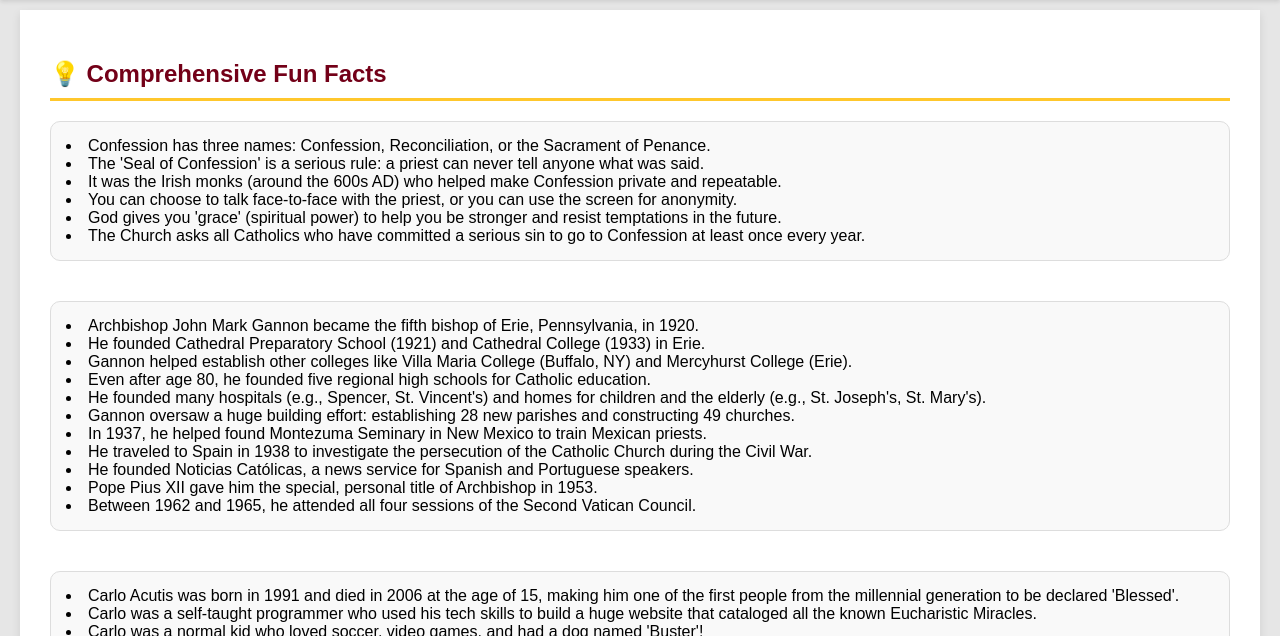
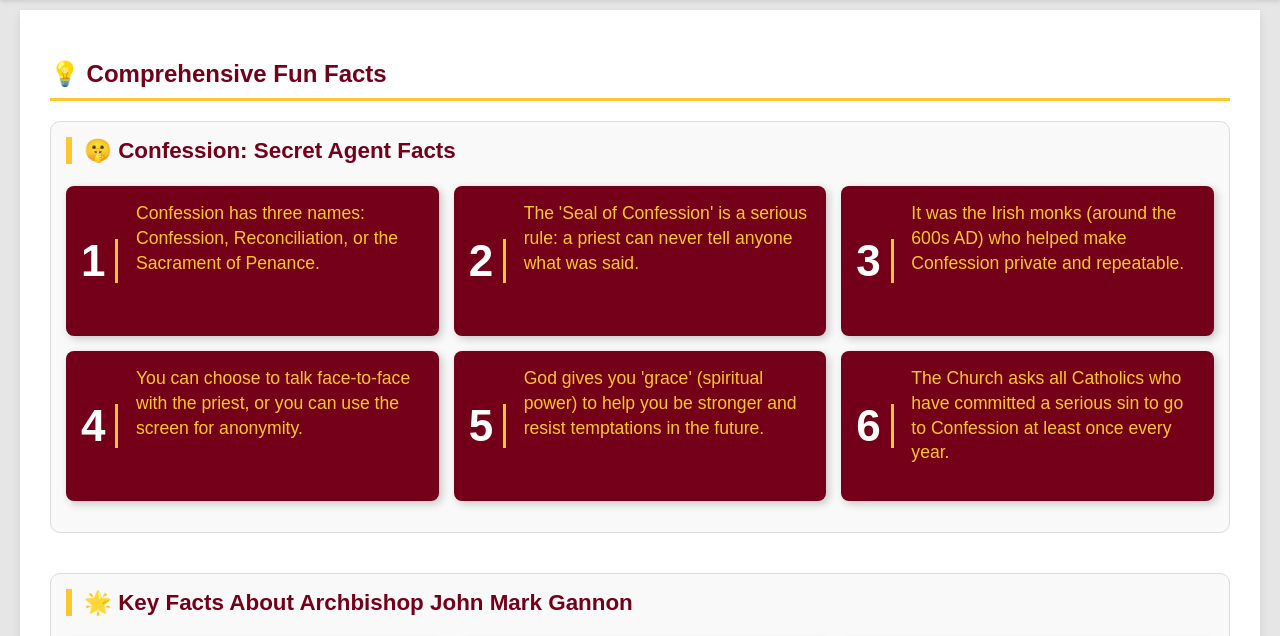
Before and after one commit to Robotril/msr.io, a plain HTML site: page index.html in a window 1280 px wide. Both pictures are taken after a click on the button "💡 FUN FACTS". Shown: the part 121-757 px from the top of the page. Drawn offline with Linux system fonts and the light colour scheme.

Commit message:
Update index.html

```diff
--- a/index.html
+++ b/index.html
@@ -193,26 +193,47 @@
             list-style-type: none;
             padding: 0;
             counter-reset: fact-counter;
+            display: grid; /* Use grid for fact layout */
+            grid-template-columns: repeat(auto-fit, minmax(280px, 1fr));
+            gap: 15px;
         }
 
+        /* *** NEW Fact Card Styling for Tab 2 & 5 *** */
         .facts-list li {
             counter-increment: fact-counter;
-            background-color: #fff;
-            margin-bottom: 10px;
-            padding: 12px 12px 12px 45px;
-            border-left: 4px solid #730018;
-            border-radius: 6px;
-            box-shadow: 1px 1px 3px rgba(0,0,0,0.05);
+            background-color: #730018; /* Gannon Maroon background */
+            color: #FFC72C; /* Gannon Gold text */
+            font-size: 1.1em;
+            font-weight: 500;
+            min-height: 120px;
+            padding: 15px 15px 15px 70px; /* Padding for the large number */
+            border-radius: 8px;
+            box-shadow: 3px 3px 8px rgba(0,0,0,0.2);
             position: relative;
+            transition: transform 0.2s;
+            line-height: 1.4;
+        }
+
+        .facts-list li:hover {
+            transform: translateY(-5px);
+            box-shadow: 5px 5px 10px rgba(0,0,0,0.3);
         }
 
         .facts-list li::before {
-            content: counter(fact-counter) ".";
+            content: counter(fact-counter);
             position: absolute;
             left: 15px;
+            top: 50%;
+            transform: translateY(-50%);
+            font-size: 2.5em; /* Large number */
             font-weight: bold;
-            color: #FFC72C;
+            color: white; /* White number for pop */
+            border-right: 3px solid #FFC72C;
+            padding-right: 10px;
+            line-height: 1;
         }
+        /* *** END NEW Fact Card Styling *** */
+
 
         /* --- Game Styling (Tabs 3 & 4) --- */
         .game-area {
@@ -372,21 +393,21 @@
     <div id="Tab2" class="tab-content">
         <h2>💡 Comprehensive Fun Facts</h2>
 
-        <div class="fact-section" id="confession-facts">
+        <div class="fact-section">
             <h3>🤫 Confession: Secret Agent Facts</h3>
-            <ul class="facts-list">
+            <ul class="facts-list" id="confession-facts-list">
                 </ul>
         </div>
 
-        <div class="fact-section" id="archbishop-gannon-facts">
+        <div class="fact-section">
             <h3>🌟 Key Facts About Archbishop John Mark Gannon</h3>
-            <ul class="facts-list">
+            <ul class="facts-list" id="archbishop-gannon-facts-list">
                 </ul>
         </div>
 
-        <div class="fact-section" id="saint-facts">
+        <div class="fact-section">
             <h3>👑 Saint Facts: Carlo Acutis, Joan of Arc, & Edward the Confessor</h3>
-            <ul class="facts-list">
+            <ul class="facts-list" id="saint-facts-list">
                 </ul>
         </div>
     </div>
@@ -447,12 +468,7 @@
 
             document.getElementById(tabName).style.display = "block";
             evt.currentTarget.className += " active";
-
-            // NOTE: Fact loading is handled by DOMContentLoaded event listener below
         }
-
-        // Open the default tab on page load
-        document.getElementById("defaultOpen").click();
 
         // --- 2. Lightbox/Modal Functionality ---
         const modal = document.getElementById("myModal");
@@ -469,7 +485,6 @@
             modal.style.display = "none";
         }
 
-        // Close modal when user clicks outside the image area
         window.onclick = function(event) {
             if (event.target == modal) {
                 closeModal();
@@ -535,7 +550,8 @@
 
         // --- 4. Dynamic Fact Loading ---
         function loadFacts(category, elementId) {
-            const factsList = document.querySelector(`#${elementId}`);
+            // Updated to select the list by its specific ID
+            const factsList = document.getElementById(elementId);
             if (factsList) {
                 factsList.innerHTML = ''; // Clear existing content
                 factData[category].forEach(factText => {
@@ -549,15 +565,19 @@
         // --- 5. New Logic: Ensure all facts load AFTER the HTML is fully parsed ---
         document.addEventListener('DOMContentLoaded', (event) => {
             // Load ALL facts immediately once the page elements are ready
-            loadFacts('confession', 'confession-facts');
-            loadFacts('archbishopGannon', 'archbishop-gannon-facts');
-            loadFacts('saints', 'saint-facts');
-            loadFacts('gannonUniversityHistory', 'gannon-university-history-list'); // Gannon facts are loaded here
+            loadFacts('confession', 'confession-facts-list');
+            loadFacts('archbishopGannon', 'archbishop-gannon-facts-list');
+            loadFacts('saints', 'saint-facts-list');
+            loadFacts('gannonUniversityHistory', 'gannon-university-history-list');
 
-            // Initialize games (optional, but good practice)
+            // Initialize games
             setupGame(saintQuestions, 'saint');
             setupGame(gannonQuestions, 'gannon');
+
+            // Open the default tab after everything is loaded
+            document.getElementById("defaultOpen").click();
         });
+
 
         // --- 6. Game Question Data (Unchanged) ---
 
```
